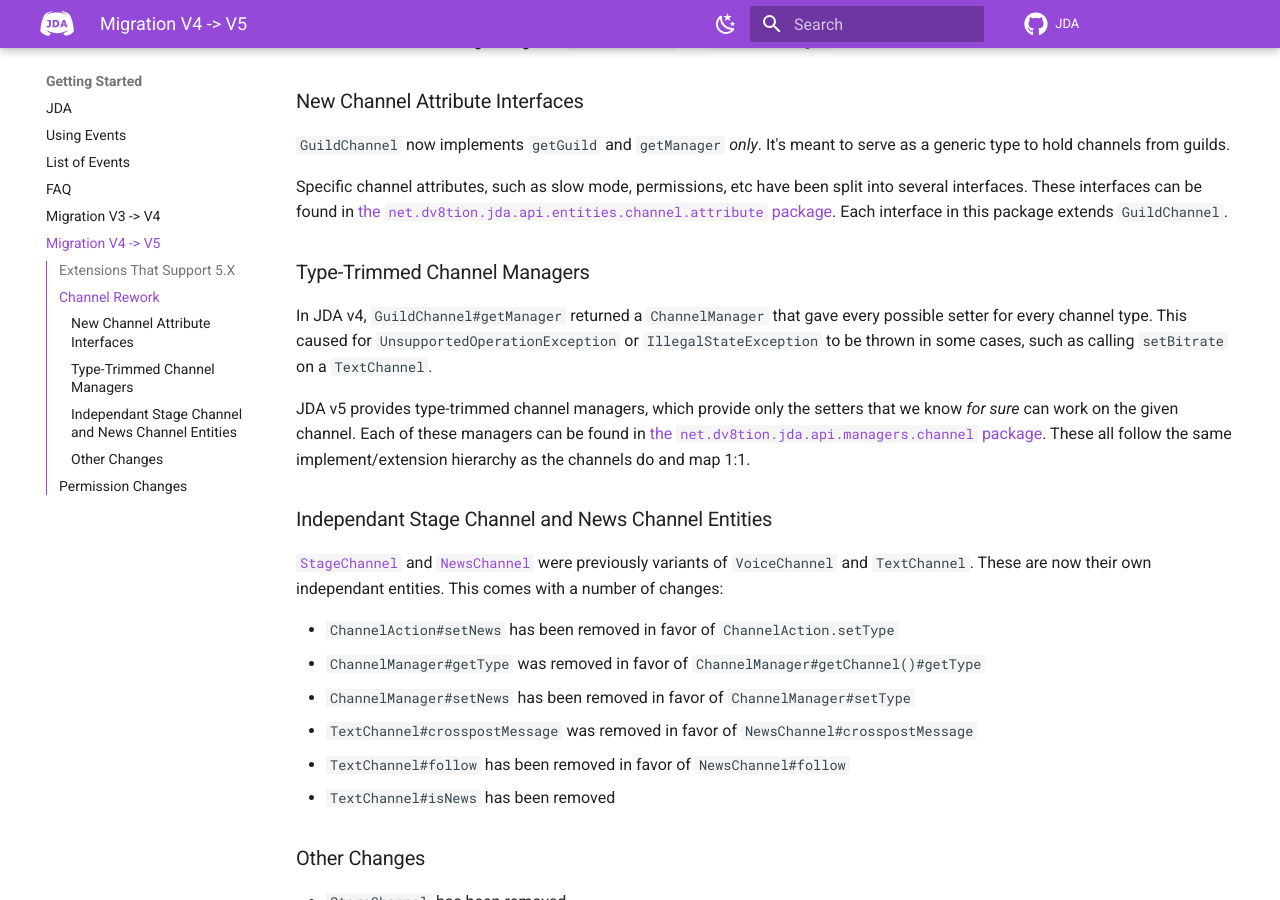
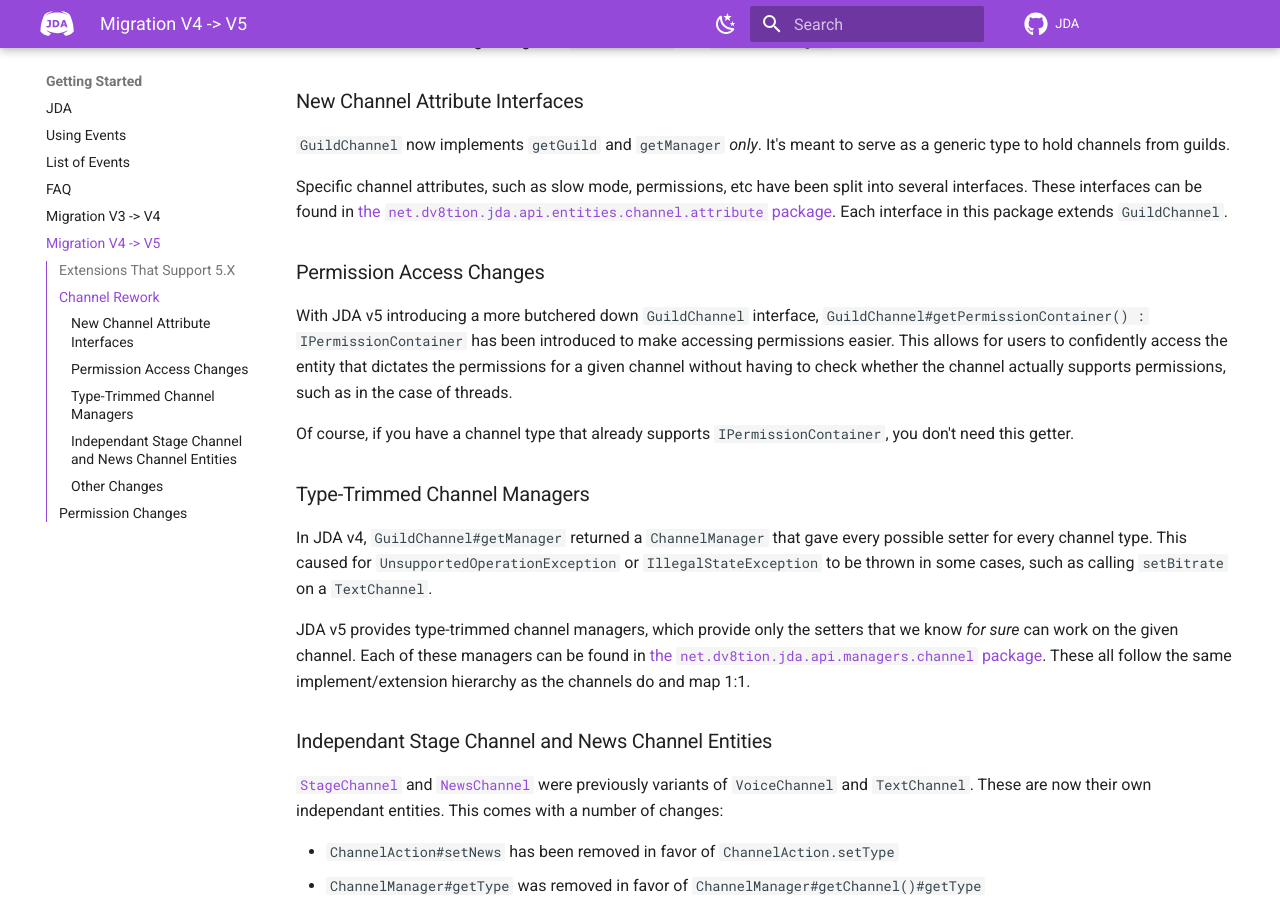
Before and after one commit to discord-jda/JDA-Website, an MkDocs documentation site: the page built from docs/introduction/migration-v4-v5.md, in a window 1280 px wide and 900 px high, scrolled down 634 px. Built offline with MkDocs 1.6.1 and Material for MkDocs 9.7.7, drawn with Linux system fonts in a browser that asks for light colours; comment, search, counter and statistics services are not loaded.

Commit message:
Add section for permission access changes

```diff
--- a/docs/introduction/migration-v4-v5.md
+++ b/docs/introduction/migration-v4-v5.md
@@ -22,6 +22,12 @@ There are several breaking changes to `GuildChannel` and `ChannelManager`
 `GuildChannel` now implements `getGuild` and `getManager` *only*. It's meant to serve as a generic type to hold channels from guilds.
 
 Specific channel attributes, such as slow mode, permissions, etc have been split into several interfaces. These interfaces can be found in [the `net.dv8tion.jda.api.entities.channel.attribute` package](https://javadoc.io/doc/net.dv8tion/JDA/latest/net/dv8tion/jda/api/entities/channel/attribute/package-summary.html). Each interface in this package extends `GuildChannel`.
+
+### Permission Access Changes
+
+With JDA v5 introducing a more butchered down `GuildChannel` interface, `GuildChannel#getPermissionContainer() : IPermissionContainer` has been introduced to make accessing permissions easier. This allows for users to confidently access the entity that dictates the permissions for a given channel without having to check whether the channel actually supports permissions, such as in the case of threads.
+
+Of course, if you have a channel type that already supports `IPermissionContainer`, you don't need this getter.
 
 ### Type-Trimmed Channel Managers
 
```
